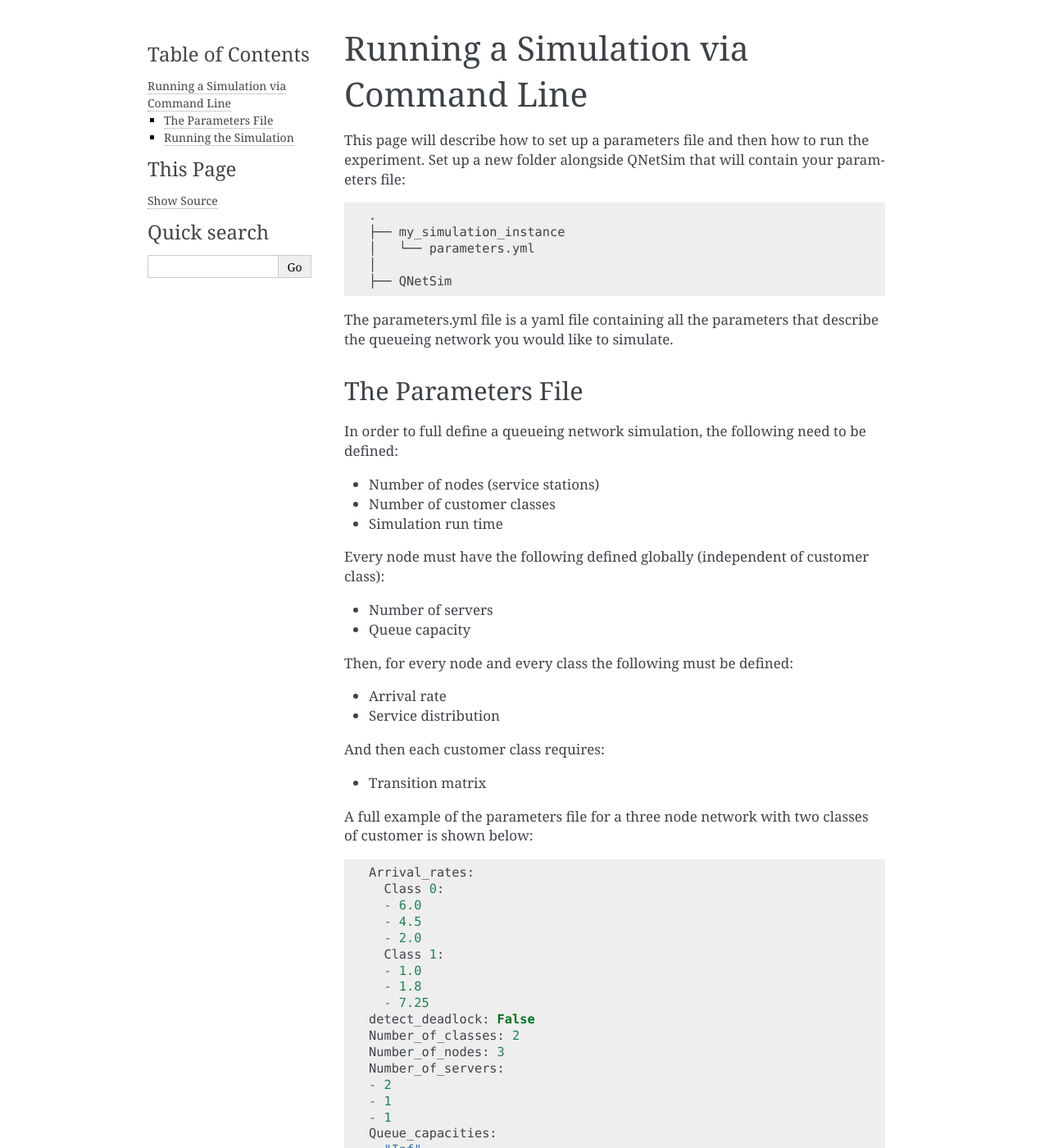
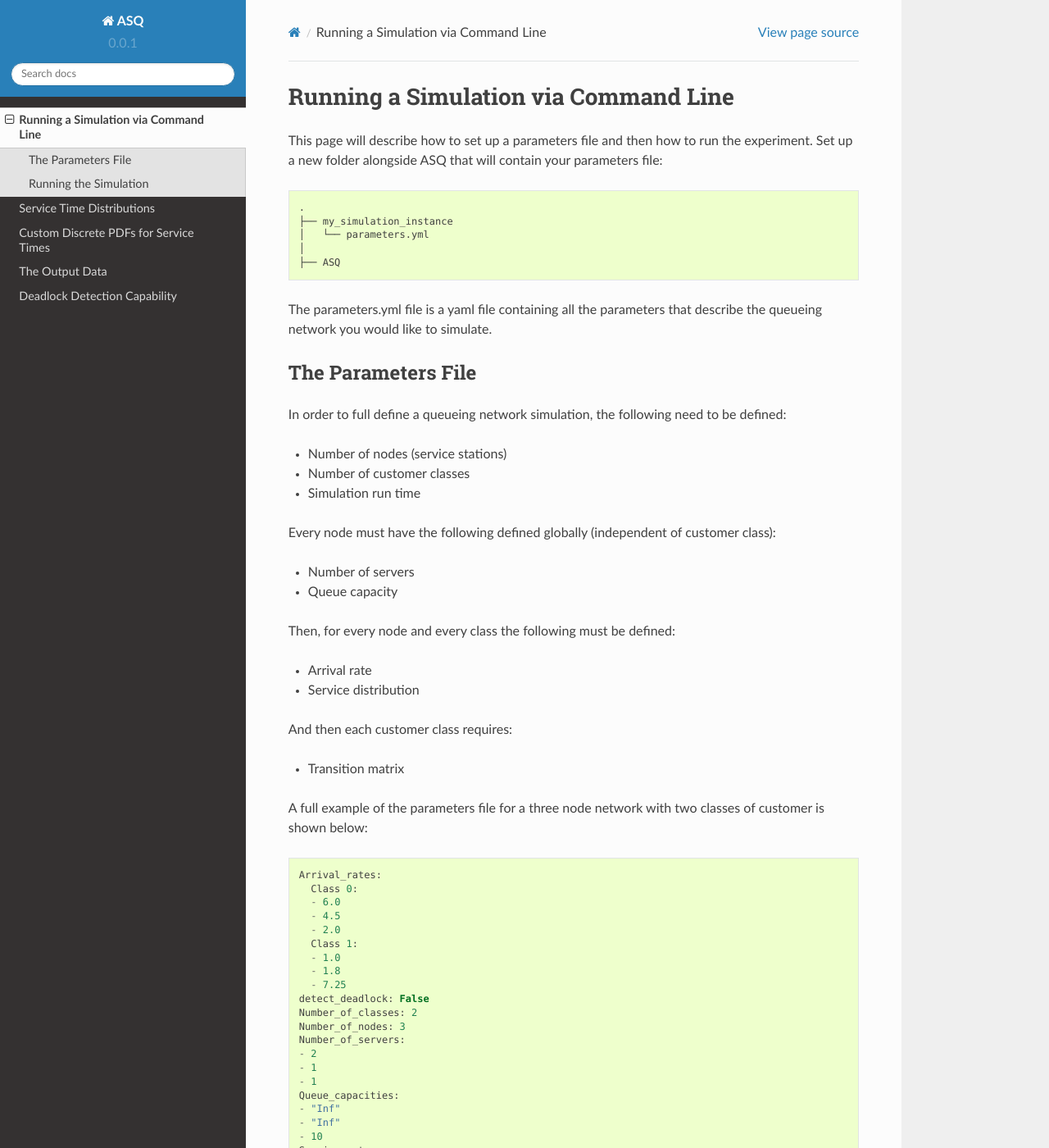
Before and after one commit to CiwPython/Ciw, a Sphinx documentation site: the page built from docs/run_simulation.rst, in a window 1280 px wide and 1400 px high. Shown: the whole window at 82% size. Built offline with Sphinx 7.4.7 and the Read the Docs theme 2.0.0, drawn with Linux system fonts in a browser that asks for light colours; pages that are not in the unit, such as notebooks, are missing from menus; some of the changed text lies outside the part shown.

Commit message:
Change name in docs

```diff
--- a/README.rst
+++ b/README.rst
@@ -6,4 +6,4 @@ ASQ (ASQ Simulates Queues) is a simulation framework for open queueing networks.
 
 Read the documentation `here`_.
 
-.. _here: http://qnetsim.readthedocs.org
+.. _here: http://asq-simulates-queues.readthedocs.org
--- a/docs/conf.py
+++ b/docs/conf.py
@@ -46,7 +46,7 @@ source_suffix = '.rst'
 master_doc = 'index'
 
 # General information about the project.
-project = u'QNetSim'
+project = u'ASQ'
 copyright = u'2015, Geraint Palmer'
 author = u'Geraint Palmer'
 
@@ -108,7 +108,7 @@ todo_include_todos = False
 
 # The theme to use for HTML and HTML Help pages.  See the documentation for
 # a list of builtin themes.
-html_theme = 'alabaster'
+html_theme = 'sphinx_rtd_theme'
 
 # Theme options are theme-specific and customize the look and feel of a theme
 # further.  For a list of options available for each theme, see the
@@ -200,7 +200,7 @@ html_static_path = ['_static']
 #html_search_scorer = 'scorer.js'
 
 # Output file base name for HTML help builder.
-htmlhelp_basename = 'QNetSimdoc'
+htmlhelp_basename = 'ASQdoc'
 
 # -- Options for LaTeX output ---------------------------------------------
 
@@ -222,7 +222,7 @@ latex_elements = {
 # (source start file, target name, title,
 #  author, documentclass [howto, manual, or own class]).
 latex_documents = [
-  (master_doc, 'QNetSim.tex', u'QNetSim Documentation',
+  (master_doc, 'ASQ.tex', u'ASQ Documentation',
    u'Geraint Palmer', 'manual'),
 ]
 
@@ -252,7 +252,7 @@ latex_documents = [
 # One entry per manual page. List of tuples
 # (source start file, name, description, authors, manual section).
 man_pages = [
-    (master_doc, 'qnetsim', u'QNetSim Documentation',
+    (master_doc, 'asq', u'ASQ Documentation',
      [author], 1)
 ]
 
@@ -266,8 +266,8 @@ man_pages = [
 # (source start file, target name, title, author,
 #  dir menu entry, description, category)
 texinfo_documents = [
-  (master_doc, 'QNetSim', u'QNetSim Documentation',
-   author, 'QNetSim', 'One line description of project.',
+  (master_doc, 'ASQ', u'ASQ Documentation',
+   author, 'ASQ', 'One line description of project.',
    'Miscellaneous'),
 ]
 
--- a/docs/custom_dists.rst
+++ b/docs/custom_dists.rst
@@ -4,7 +4,7 @@
 Custom Discrete PDFs for Service Times
 ======================================
 
-QNetSim allows users to define their own discrete service time distributions.
+ASQ allows users to define their own discrete service time distributions.
 An example distribution may look like this:
 
 	+------+------+------+------+------+------+------+
@@ -31,7 +31,7 @@ An example is shown::
       - - Exponential
         - 0.1
 
-This tells QNetSim that at Node 1 all Class 0 customers will have their service time drawn from the custom distribution :code:`my_special_distribution_01`.
+This tells ASQ that at Node 1 all Class 0 customers will have their service time drawn from the custom distribution :code:`my_special_distribution_01`.
 This distribution hasn;t been defined yet.
 To define the distribution, add the following lines to the end of the :code:`parameters.yml` file::
 
--- a/docs/index.rst
+++ b/docs/index.rst
@@ -1,5 +1,7 @@
-Welcome to QNetSim's documentation!
-===================================
+Welcome to ASQ's documentation!
+===============================
+
+ASQ is a recursive acronym that stands for ASQ Simulates Queues. This package is a simulation framework for open queueing networks.
 
 Contents:
 
--- a/docs/run_simulation.rst
+++ b/docs/run_simulation.rst
@@ -2,13 +2,13 @@ Running a Simulation via Command Line
 =====================================
 
 This page will describe how to set up a parameters file and then how to run the experiment.
-Set up a new folder alongside QNetSim that will contain your parameters file::
+Set up a new folder alongside ASQ that will contain your parameters file::
 
     .
     ├── my_simulation_instance
     │   └── parameters.yml
     │
-    ├── QNetSim
+    ├── ASQ
 
 The parameters.yml file is a yaml file containing all the parameters that describe the queueing network you would like to simulate.
 
@@ -120,10 +120,10 @@ In this transition matrix the `(i,j)` th element corresponds to the probability
 Running the Simulation
 ----------------------
 
-To run the simulation go to the directory which contains both :code:`QNetSim` and :code:`my_simultion_instance`.
+To run the simulation go to the directory which contains both :code:`ASQ` and :code:`my_simultion_instance`.
 Then run the following command::
 
-    $ python QNetSim/scripts/run_simulation.py my_simulation_instance/
+    $ python ASQ/scripts/run_simulation.py my_simulation_instance/
 
 This will create a :code:`data.csv`, positioned here::
 
@@ -131,6 +131,6 @@ This will create a :code:`data.csv`, positioned here::
     ├── my_simulation_instance
     │   └── parameters.yml
     │   └── data.csv
-    ├── QNetSim
+    ├── ASQ
 
 Please see :ref:`output-file` for an explanation of the data contained here.
--- a/docs/service_distributions.rst
+++ b/docs/service_distributions.rst
@@ -4,7 +4,7 @@
 Service Time Distributions
 ==========================
 
-QNetSim currently allows the following continuous service rate distributions:
+ASQ currently allows the following continuous service rate distributions:
 
 - :ref:`uniform_dist`
 - :ref:`deterministic_dist`
```
